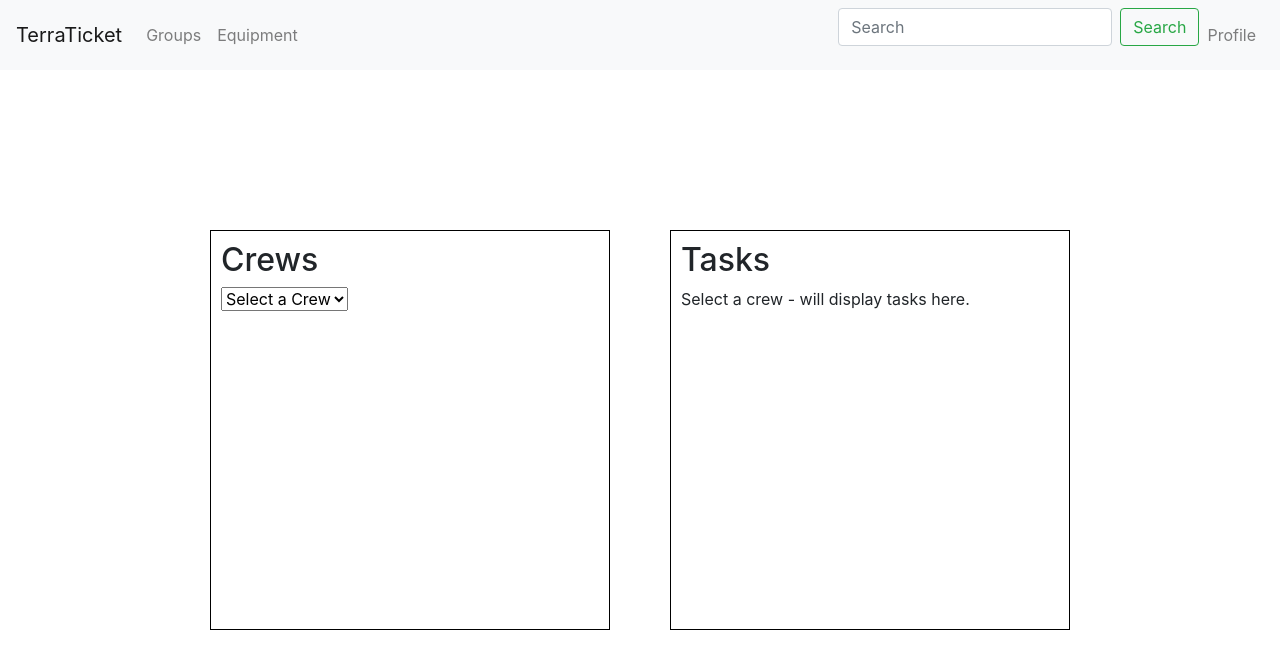
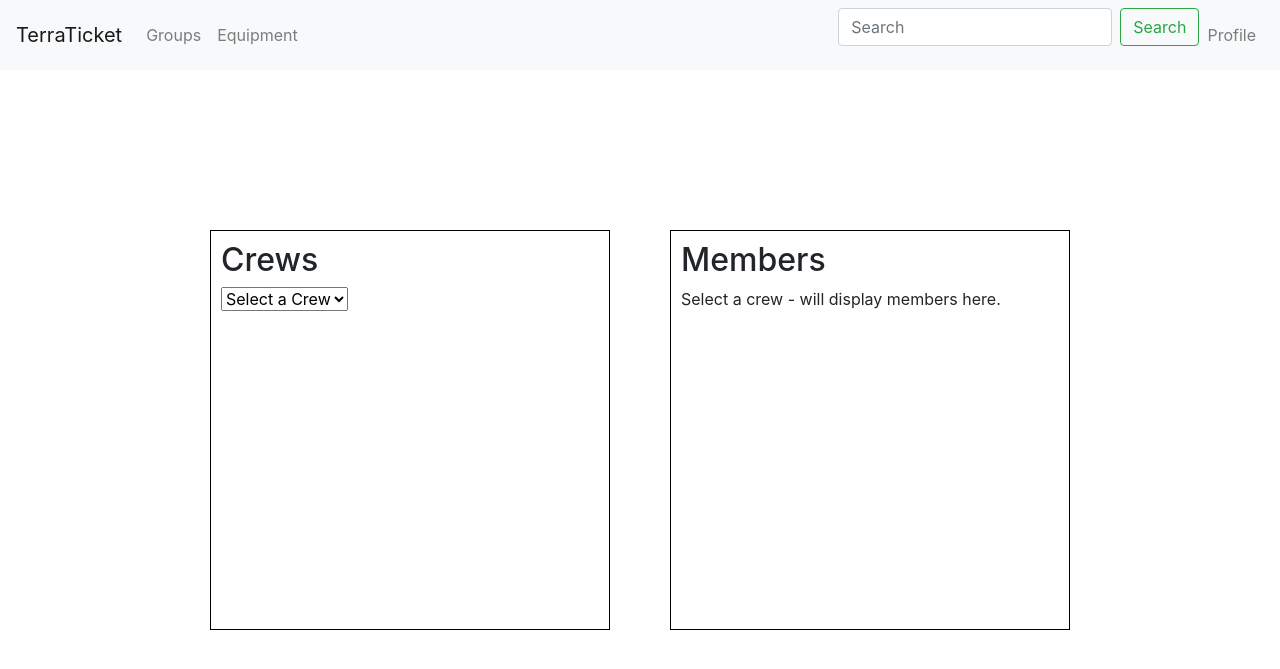
Before and after one commit to moored28/SeniorProject, a Django app: page /basic/crews/ in a window 1280 px wide. Shown: the top 669 px of the page. Run offline with Django 5.2, Linux system fonts and the light colour scheme; parts of the project's set-up code (start-up, migrations or seed data) failed here and were passed over; some libraries are stand-ins or nearby versions.

Commit message:
Working on htmx
having issues getting htm to work this is what i have for now...also implemented the ability to populate with out fake data

```diff
--- a/basic/templates/basic/crews.html
+++ b/basic/templates/basic/crews.html
@@ -62,21 +62,24 @@
     <div class="container">
         <div class="box" id="crews-box">
             <h2>Crews</h2>
-            <select id="crew-dropdown" onchange="showTasks(this.value)">
+            <select id="crew-dropdown" hx-get="{% url 'load_members' %}?crew_name={value}">
                 <option value="">Select a Crew</option>
-                <option value="crew1">Crew 1</option>
-                <option value="crew2">Crew 2</option>
-                <option value="crew3">Crew 3</option>
+                {% for crew in crews %}
+                    <option value="{{ crew.crewName }}">{{ crew.crewName }}</option>
+                {% endfor %}
             </select>
         </div>
-        <div class="box" id="tasks-box">
-            <h2>Tasks</h2>
-            <ul id="task-list">
-                <li>Select a crew - will display tasks here.</li>
-            </ul>
-        </div>
+
+
+    <div class="box" id="members-box" hx-trigger="load">
+        <h2>Members</h2>
+        <ul id="members-list">
+            <li>Select a crew - will display members here.</li>
+        </ul>
     </div>
+    </div>
+</div>
 
-    <!-- figure out how to show tasks when crew is clicked on-->
+    <!-- figure out how to show memebers when crew is clicked on-->
 </body>
 </html>
--- a/basic/views.py
+++ b/basic/views.py
@@ -1,6 +1,7 @@
 from django.shortcuts import render
 from django.http import Http404
 from .models import Computed
+from django.views.decorators.http import require_GET, require_POST
 from tasks.models import *
 from django.utils import timezone
 
@@ -49,11 +50,26 @@ def homepage(request):
         'task' : task,
     })
 
+#Crew Page
 def crews(request):
+    crew = Crew.objects.all()
+    member = Member.objects.all()
 
     return render(request, 'basic/crews.html', {
+        'crew': crew,
+        'member': member,
+    })
 
-    })
+@require_GET
+def load_members(request):
+    crew_name = request.GET.get('crew_name')
+    if crew_name:
+        crew = Crew.objects.get(crewName=crew_name)
+        members = crew.members.all()
+    else:
+        members = None
+    return render(request, 'basic/members_partial.html', {'members': members})
+
 
 """Task Page"""
 def assignments(request):
```
Also changed, not shown: basic/templates/basic/members_partial.html (added, +9 -0 lines).
